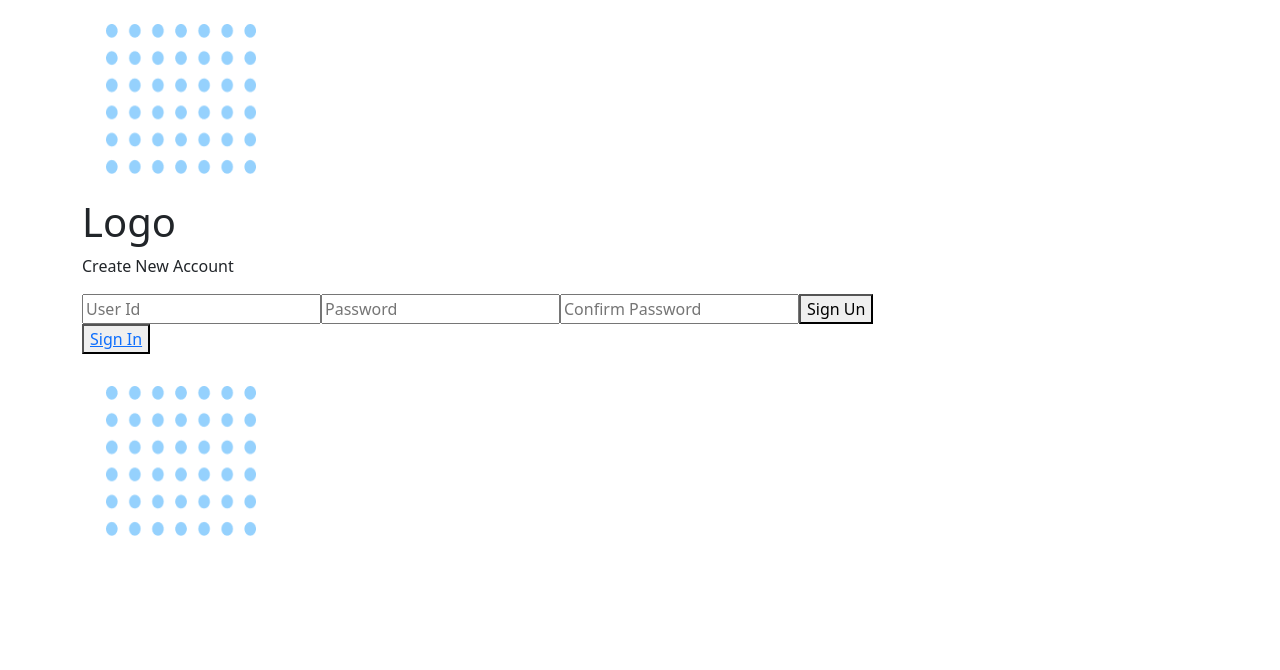
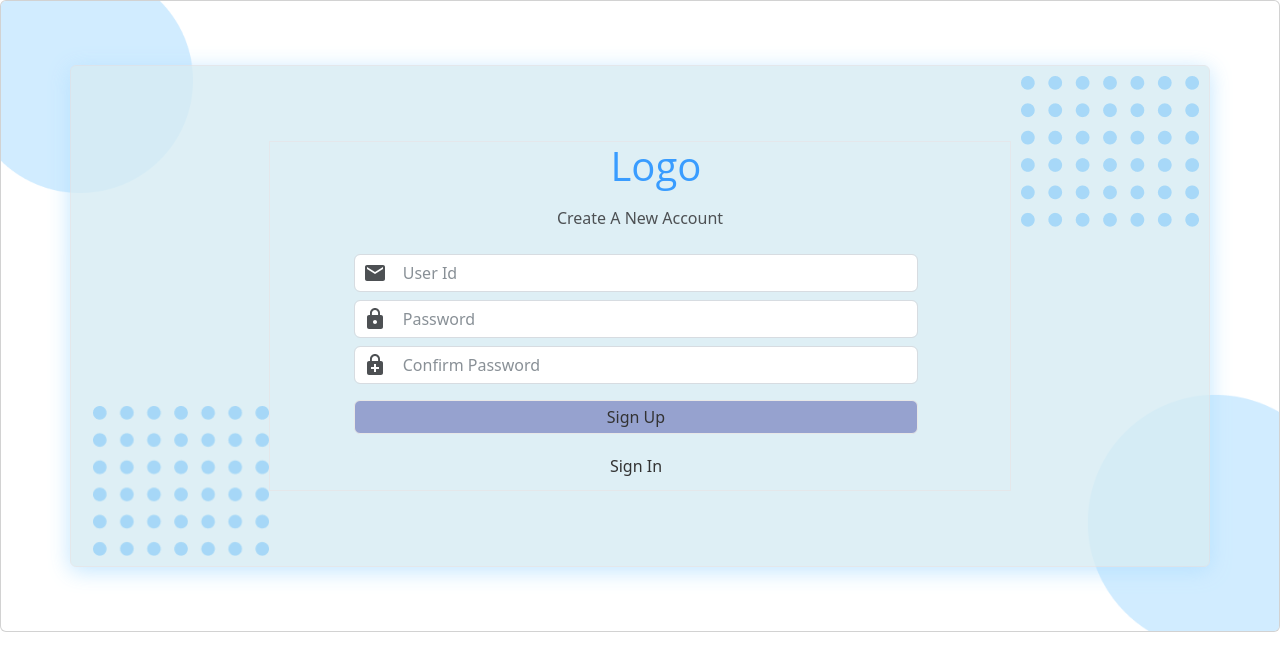
Before and after one commit to rajatmiddha92/contactmanager, a React (Create React App) app in the folder frontend/: page /signup in a window 1280 px wide. Shown: the top 670 px of the page. Built offline with nearby package versions, Linux system fonts and the light colour scheme.

Commit message:
frontend design and validation for sign in and sign up pages

```diff
--- a/frontend/src/components/Login.jsx
+++ b/frontend/src/components/Login.jsx
@@ -3,44 +3,73 @@ import { useNavigate } from 'react-router-dom'
 import axios from 'axios';
 import dontsPic from './images/Group 100.png'
 import { Link } from 'react-router-dom';
+import './login.css';
+import VisibilityIcon from '@mui/icons-material/Visibility';
+import VisibilityOffIcon from '@mui/icons-material/VisibilityOff';
+import EmailIcon from '@mui/icons-material/Email';
+import PhonelinkLockIcon from '@mui/icons-material/PhonelinkLock';
+import KeyIcon from '@mui/icons-material/Key';
 const Login = (props) => {
     const navigate = useNavigate()
     const [data, setData] = useState({ email: "", password: "" })
+    const [visibility, setVisibility] = useState("password")
+    const [switchIcon, setSwitchIcon] = useState(true)
+    const [valid, setValid] = useState(false)
+    const [message, setMessage] = useState({status:"", message:""})
     const handleSubmit = async (e) => {
-        e.preventDefault()
-        axios.post('http://localhost:5500/login', data)
+        e.preventDefault(e)
+        if(data.password.length>5){
+            console.log("i am here")
+            axios.post('http://localhost:5500/login', data)
             .then(result => {
-                console.log(result)
+                console.log(result.data.message)
             }).catch((e) => {
                 console.log(e)
+                setMessage(e?.response?.data)
+                setValid(true)
             })
+        }
+        else{
+            setMessage({status:"Note!",message:"Password length should be minimum 6 charecters and above "})
+            setValid(true)
+        }
 
     }
 
 
     return (
         <React.Fragment>
-            <main className='container border d-flex justify-content-center align-items-center p-3 overflow-hidden'>
-                <img className='img-1' src={require('./images/Ellipse 31.png')}/>
-                <section className='row container border m-5 br-5 rounded-2'>
+            <main className='card .main-cont d-flex justify-content-center align-items-center p-3 overflow-hidden'>
+                <img className='img-1' src={require('./images/Ellipse 31.png')} alt="round"/>
+                <section className='row container border m-5 br-5 rounded-2 form-container'>
                     <div className="col">
-                        <div className='row d-flex flex-row justify-content-end'>
-                            <img src={dontsPic} style={{ width: "15%", height: "15%", margin: "1.5em"}} alt="dots" />
-                        </div>
-                        <div className="row d-flex align-items-center justify-content-center">
+
+                            <img src={dontsPic} className="dotsImg1"  alt="dots" />
+
+                        <div className="row d-flex align-items-center justify-content-center ">
                             <div className="col-8 border d-flex align-items-center justify-content-center" style={{ "text-align": "center" }}>
                                 <div className="row">
 
                                     <div className="col">
                                         <div className="row">
-                                            <h1>Logo</h1>
+                                            <h1 className='logo'>Logo</h1>
                                             <p>Enter your credentials to access your account</p>
                                             <div className="row d-flex justify-content-around align-items-center h-100">
                                                 <div className="col-lg-10">
                                                     <form onSubmit={handleSubmit}>
-                                                        <input className='form-control m-2 px-3' type='email' name="email" placeholder='User Id' required onChange={(e) => setData({ ...data, email: e.target.value })} />
-                                                        <input className='form-control m-2 px-3' type="password" name='password' placeholder='Password' required onChange={(e) => setData({ ...data, password: e.target.value })} />
-                                                        <button type="button" className='btn btn-primary'>Sign Un</button>
+                                                        <div className='col-sm-12 inputBox'>
+                                                        <input className='form-control m-2 px-5' type='email' name="email" placeholder='User Id' required onChange={(e) => setData({ ...data, email: e.target.value })} />
+                                                        <EmailIcon className='icons'/>
+                                                        </div>
+
+                                                        <div className='col-sm-12 inputBox'>
+                                                        <input className='form-control m-2 px-5 ' type={visibility} name='password' placeholder='Password' required onChange={(e) => setData({ ...data, password: e.target.value })} />
+                                                        <KeyIcon className='icons'/>
+                                                        {switchIcon?<VisibilityIcon onClick={()=>{setVisibility("text"); setSwitchIcon(!switchIcon)}} className="visibility"/>:<VisibilityOffIcon onClick={()=>{setVisibility("password");setSwitchIcon(!switchIcon)}} className="visibility"/>}
+                                                        </div>
+
+                                                        <button className='signin m-2 p-1 rounded-2'>Sign In</button>
+                                                        <Link to={'/signup'}><button className='signUp m-2 p-1 rounded-2'>Sign Up</button></Link>
                                                     </form>
                                                 </div>
                                             </div>
@@ -52,16 +81,31 @@ const Login = (props) => {
                                     </div>
                                 </div>
                             </div>
-                            <div className='row d-flex flex-row justify-content-start'>
-                            <img src={dontsPic} style={{ width: "15%", height: "15%", margin: "1.5em"}} alt="dots" />
-                        </div>
+
+                            <img src={dontsPic} alt="dots" style={{"max-width":"200px", "max-height":"200px",opacity:0.8,position:"absolute", bottom:"0px", left:"0px",margin: "10px"}} id='dotsImg2' />
+
                         </div>
                     </div>
                 </section>
-                <img className='img-2' src={require('./images/Ellipse 32.png')}/>
+                <img className='img-2'  src={require('./images/Ellipse 32.png')} alt="right dot"/>
+                <Validation trigger={valid}>
+                <div className='card-message'>
+                    <h3>{message.status}</h3>
+                    <p>{message.message}</p>
+                    <button onClick={()=>setValid(false)}>ok</button>
+                </div>
+
+            </Validation>
             </main>
         </React.Fragment>
     );
 }
+const Validation=(props)=>{
+    return(props.trigger)?(
+        <div className='popupCard'>
+            {props.children}
+        </div>
+    ):""
+}
 
 export default Login;
--- a/frontend/src/components/Signup.jsx
+++ b/frontend/src/components/Signup.jsx
@@ -5,47 +5,115 @@ import axios from 'axios';
 import './login.css';
 import dontsPic from'./images/Group 100.png'
 import { Link } from 'react-router-dom';
+import EmailIcon from '@mui/icons-material/Email';
+import PhonelinkLockIcon from '@mui/icons-material/PhonelinkLock';
+import AccountBoxIcon from '@mui/icons-material/AccountBox';
+import EnhancedEncryptionIcon from '@mui/icons-material/EnhancedEncryption';
+import LockIcon from '@mui/icons-material/Lock';
 const Signup =(props)=> {
   const navigate = useNavigate()
   const [data, setData] = useState({email:"",password:"", confirmPassword:""})
+  const [confirmPassword, setCofirmPassword] = useState("")
+  const [valid, setValid] = useState(false)
+  const [message, setMessage] = useState({status:"", message:""})
   const handleSubmit=async(e)=>{
     e.preventDefault()
+    if(confirmPassword=== data.password){
+        if(data.password.length < 6){
+            setMessage({status:"Note!",message:"Password length should be minimum 6 charecters and above "})
+            setValid(true)
+        }
+        else{
             axios.post('http://localhost:5500/register', data)
             .then(result=>{
-        console.log(result)
+               navigate('/')
             }).catch((e)=>{
-        console.log(e)
+                console.log(e.response.data)
+                setMessage(e?.response?.data)
+                setValid(true)
             })
+        }
+
+    }
+    else{
+        setMessage({status:"Note!",message:"Password and Confirm Password doesn't matched"})
+        setValid(true)
+    }
+
+
 
 }
     return (
         <React.Fragment>
-            <main className='container'>
-                <div className='left-round'></div>
-                <section className='form-container'>
-                    <div className='cards left-card'>
-                        <img src={dontsPic} style={{width:"150px", height:"150px", margin:"1.5em"}} alt="dots"/>
+        <main className='card .main-cont d-flex justify-content-center align-items-center p-3 overflow-hidden'>
+            <img className='img-1' src={require('./images/Ellipse 31.png')} alt="round"/>
+            <section className='row container border m-5 br-5 rounded-2 signup-form-container'>
+                <div className="col">
+
+                        <img src={dontsPic} className="dotsImg1"  alt="dots" />
+
+                    <div className="row d-flex align-items-center justify-content-center ">
+                        <div className="col-8 border d-flex align-items-center justify-content-center" style={{ "text-align": "center" }}>
+                            <div className="row">
+
+                                <div className="col">
+                                    <div className="row">
+                                        <h1 className='logo'>Logo</h1>
+                                        <p>Create A New Account </p>
+                                        <div className="row d-flex justify-content-around align-items-center h-100">
+                                            <div className="col-lg-10">
+                                                <form onSubmit={handleSubmit}>
+                                                    <div className="col-sm-12 inputBox">
+                                                    <input className='form-control m-2 px-5' type='email' name="email" placeholder='User Id' required onChange={(e) => setData({ ...data, email: e.target.value })} />
+                                                    <EmailIcon className='icons'/>
                                                     </div>
-                    <div className="form-label cards">
-                        <h1>Logo</h1>
-                        <p>Create New Account</p>
-                        <form onSubmit={handleSubmit}>
-                            <input className='form-card' type='email' name="email" placeholder='User Id' required onChange={(e)=>setData({...data, email:e.target.value})}/>
-                            <input  className='form-card' type="password" name='password' placeholder='Password' required onChange={(e)=>setData({...data, password:e.target.value})}/>
-                            <input  className='form-card' type="password" name='confirmPassword' placeholder='Confirm Password' required onChange={(e)=>setData({...data, confirmPassword:e.target.value})}/>
-                            <button className='form-card btn-signIn'>Sign Un</button>
+                                                    <div className="col-sm-12 inputBox">
+                                                    <input className='form-control m-2 px-5' type="password" name='password' placeholder='Password' required onChange={(e) => setData({ ...data, password: e.target.value })} />
+                                                    <LockIcon className='icons'/>
+                                                    </div>
+                                                    <div className="col-sm-12 inputBox">
+                                                    <input className='form-control m-2 px-5' type="password" name='confirmPassword' placeholder='Confirm Password' required onChange={(e) => setCofirmPassword(e.target.value)} />
+                                                    <EnhancedEncryptionIcon className='icons'/>
+                                                    </div>
+                                                    <button className='signin m-2 p-1 rounded-2'>Sign Up</button>
+                                                    <Link to={'/'}><button className='signUp m-2 p-1 rounded-2'>Sign In</button></Link>
+                                                </form>
+                                            </div>
+                                        </div>
+                                        <div className="row">
+                                            <div className="col-12">
+                                            </div>
+                                        </div>
+                                    </div>
+                                </div>
+                            </div>
+                        </div>
 
-                        </form>
-                        <button className='form-card btn-signUp'><Link id='link' to={'/'}>Sign In</Link></button>
+                        <img src={dontsPic} alt="dots" style={{"max-width":"200px", "max-height":"200px",opacity:0.8,position:"absolute", bottom:"0px", left:"0px",margin: "10px"}} id='dotsImg2' />
+
                     </div>
-                    <div className='cards right-card'>
-                        <img src={dontsPic} style={{width:"150px", height:"150px", margin:"1.5em"}} alt="dots"/>
                 </div>
             </section>
-                <div className='right-round'></div>
+            <img className='img-2'  src={require('./images/Ellipse 32.png')} alt="right dot"/>
+            <Validation trigger={valid}>
+                <div className='card-message'>
+                    <h3>{message.status}</h3>
+                    <p>{message.message}</p>
+                    <button onClick={()=>setValid(false)}>ok</button>
+                </div>
+
+            </Validation>
         </main>
     </React.Fragment>
     );
 }
 
 export default Signup;
+
+const Validation=(props)=>{
+    return(props.trigger)?(
+        <div className='popupCard'>
+            {props.children}
+        </div>
+    ):""
+}
--- a/frontend/src/components/login.css
+++ b/frontend/src/components/login.css
@@ -6,17 +6,125 @@
 } */
 .main-cont{
     position: relative;
+    width: 100vw;
+    height: 100vh;
+    border: 10px solid red;
 }
 .img-1{
     position: absolute;
-    left: 0;
-    top:0;
+    left: 0%;
+    top:0%;
+    width: 15%;
+    opacity: 0.6;
 }
 .img-2{
     position: absolute;
-    bottom: 0;
+    bottom: 0%;
+    right: 0%;
+    width: 15%;
+    opacity: 0.6;
+}
+.form-container{
+    background: #d6ecf3;
+    box-shadow: 0px 4px 22px #B2DFFF;
+    border-radius: 20px;
+    position: relative;
+    opacity: 0.8;
+    padding: 8%;
+    z-index: 2;
+}
+.signup-form-container{
+    background: #d6ecf3;
+    box-shadow: 0px 4px 22px #B2DFFF;
+    border-radius: 20px;
+    position: relative;
+    opacity: 0.8;
+    padding: 6%;
+    z-index: 2;
+}
+
+.signin{
+    background-color: #7D8CC4;
+    border: 1px solid;
+    border: 1px solid #E2E2E2;
+    width: 100%;
+}
+.signUp{
+    border: none;
+    background-color:#d6ecf3 ;
+    margin: 0em 2em;
+    width: 100%;
+}
+.signUp:hover{
+    border: 1px solid #E2E2E2;
+    background: #7D8CC4;
+    margin: 0em 2em;
+}
+.dotsImg1{
+    position: absolute;
     right: 0;
+    top: 0;
+    max-width: "150px";
+    max-height: "150px";
+    margin: 10px;
+    opacity: 0.8;
 }
+.popupCard{
+    position: absolute;
+    width: 100vw;
+    height:100vh;
+    background-color: #424446;
+    opacity: 0.7;
+    display: flex;
+    flex-direction: row;
+    justify-content: center;
+    align-items: center;
+    z-index: 4;
+
+}
+.card-message{
+    width: 200px;
+    min-height: 150px;
+    background-color: rgb(156, 146, 8);
+    margin: auto;
+    text-align: center;
+    color: red;
+    font-weight: bolder;
+    border-radius: 10px;
+    opacity: 1;
+    display: flex;
+    flex-direction: column;
+    justify-content: space-between;
+    align-items: center;
+    padding: 10px;
+    border: 1px solid red;
+
+}
+.card-message>button{
+    background-color: aqua;
+    width: 100px;
+    border-radius: 10%;
+    border: 1px solid wheat;
+}
+.logo{
+    font-family: Open Sans;
+    color: #7D8CC4;
+}
+.inputBox{
+    width: 100%;
+    position:relative;
+}
+.visibility{
+    position: absolute;
+    right: 0%;
+    top: 20%;
+}
+.icons{
+    position: absolute;
+    left: 3%;
+    top: 20%;
+}
+
 /* .left-round{
     position: absolute;
     width: 20%;
```
Also changed, not shown: 2 other files (tests, documents, lock files or other folders). Lines whose indentation alone changed are shown as unchanged.
